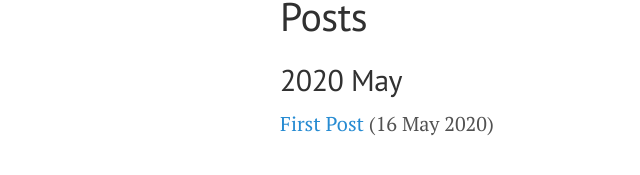
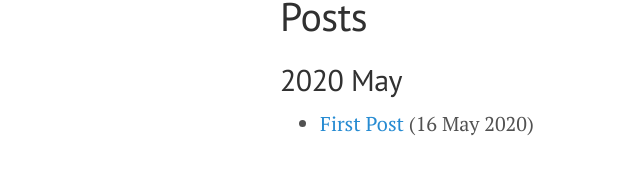
Before and after one commit to pdimov/blog, a Jekyll site: the page built from posts.md, in a window 1280 px wide. Shown: the part 141-316 px from the top of the page, without its empty margins (0-640 px from the left). Built offline with Jekyll 4.4.1, drawn with Linux system fonts in a browser that asks for light colours.

Commit message:
Update posts.md

```diff
--- a/posts.md
+++ b/posts.md
@@ -7,6 +7,6 @@ title: Posts
 {% for month in posts_by_month %}
 ## {{ month.name }}
 {% for post in month.items %}
-[{{ post.title }}]({{ post.url | absolute_url }}) ({{ post.date | date_to_string }})
+* [{{ post.title }}]({{ post.url | absolute_url }}) ({{ post.date | date_to_string }})
 {% endfor %}
 {% endfor %}
```
